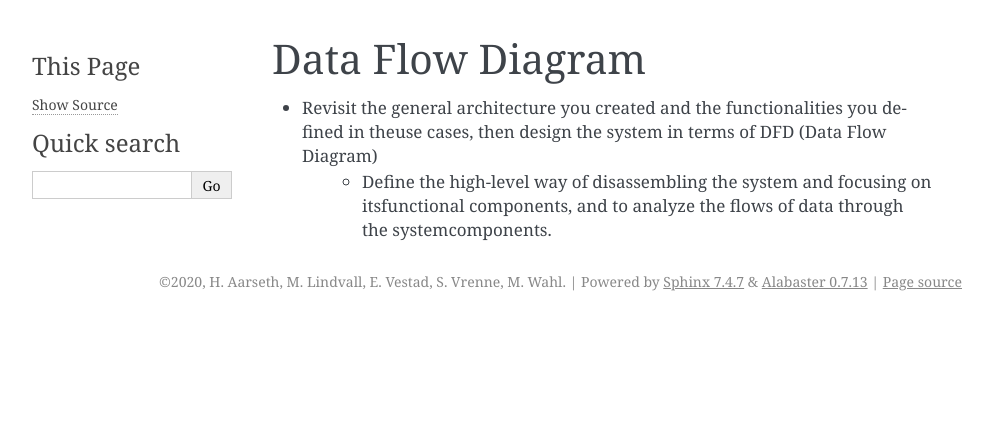
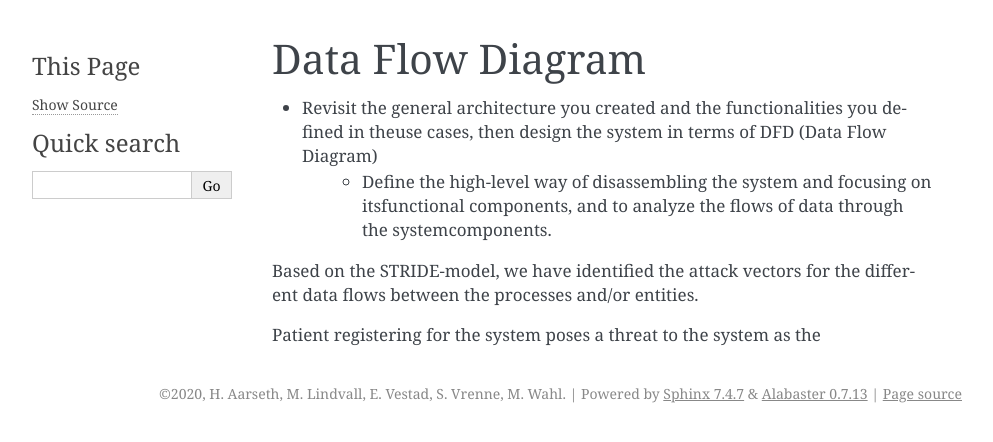
Before and after one commit to SteinarVrenne/school_imt3501, a Sphinx documentation site: the page built from task2/source/pages/01_Data_Flow_Diagram.rst, in a window 1280 px wide. Shown: the top 442 px of the page, without its empty margins (148-1141 px from the left). Built offline with Sphinx 7.4.7, drawn with Linux system fonts in a browser that asks for light colours.

```diff
--- a/task2/source/pages/01_Data_Flow_Diagram.rst
+++ b/task2/source/pages/01_Data_Flow_Diagram.rst
@@ -3,3 +3,8 @@
 
 - Revisit the general architecture you created and the functionalities you defined in theuse cases, then design the system in terms of DFD (Data Flow Diagram)
     - Define the high-level way of disassembling the system and focusing on itsfunctional components, and to analyze the flows of data through the systemcomponents.
+
+
+Based on the STRIDE-model, we have identified the attack vectors for the different data flows between the processes and/or entities.
+
+Patient registering for the system poses a threat to the system as the
```
Also changed, not shown: 1 other file.
